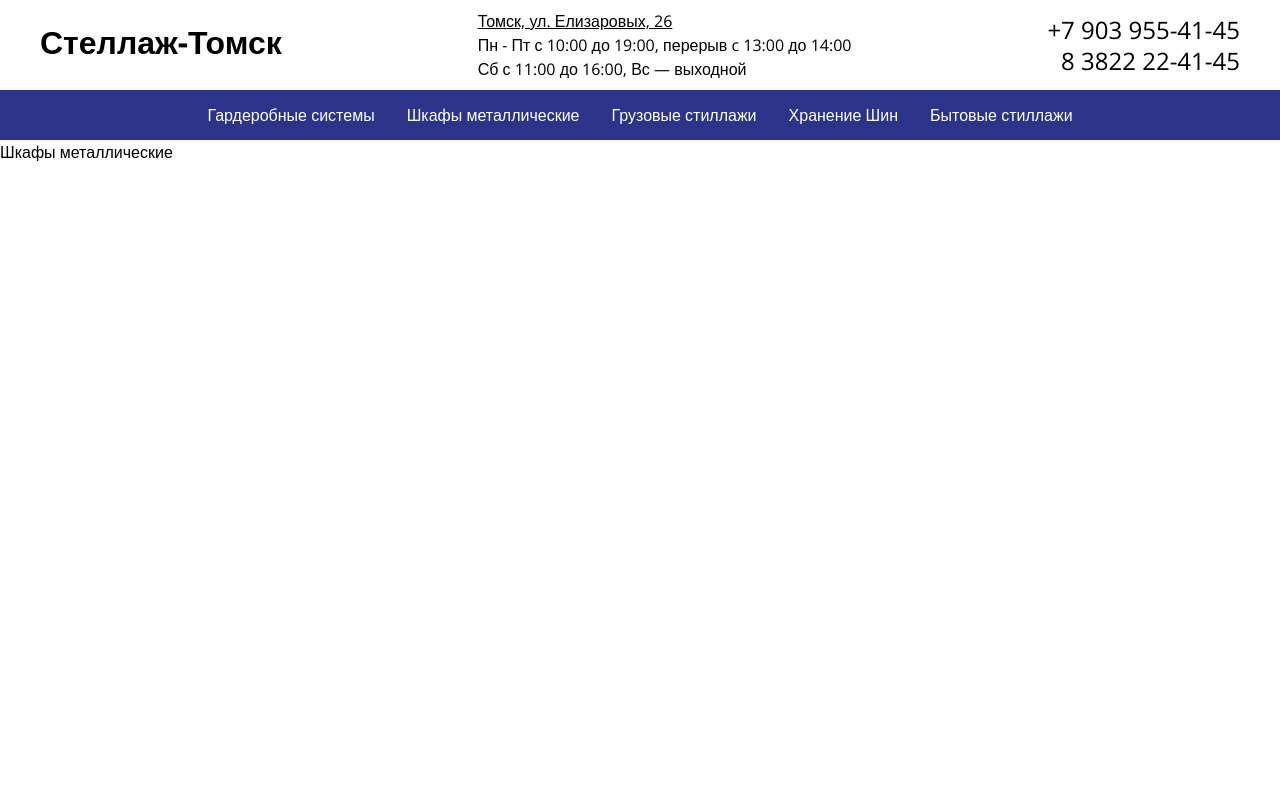
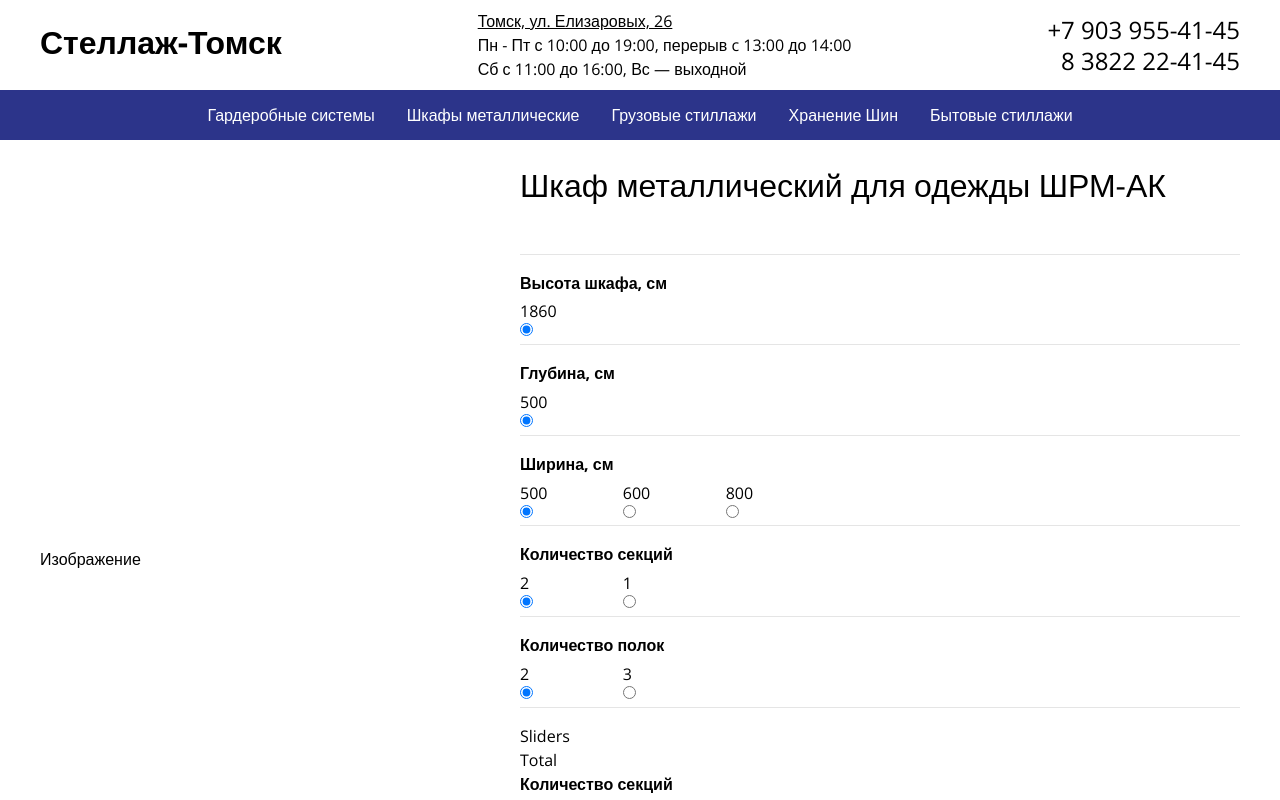
Before and after one commit to Skydescent/racks_production, a React (Create React App) app in the folder client/: page /shkafy_metallicheskiye in a window 1280 px wide. Shown: the top 800 px of the page. Built offline with nearby package versions, Linux system fonts and the light colour scheme.

Commit message:
refactor activeInputs functions in helper.js

```diff
--- a/client/src/App.js
+++ b/client/src/App.js
@@ -5,6 +5,7 @@ import "./styles/styles.css";
 import "./styles/media.css";
 
 import Racks from "./pages/Racks";
+import MetalCabinets from "./pages/MetalCabinets";
 
 function App() {
   return (
@@ -18,7 +19,7 @@ function App() {
           <div>Гардеробные системы</div>
         </Route>
         <Route exact path="/shkafy_metallicheskiye">
-          <div>Шкафы металлические</div>
+          <MetalCabinets />
         </Route>
         <Route exact path="/gruzovyye">
           <div>Грузовые стиллажи</div>
--- a/client/src/components/Calculator.js
+++ b/client/src/components/Calculator.js
@@ -1,18 +1,58 @@
-import React from "react";
+import React, { useState } from "react";
 import InputsField from "./InputsField";
 
-const Calculator = ({ fieldsSet }) => {
+import { getAllProductPropsValues, syncActiveInputs } from "../helpers";
+
+const Calculator = ({
+  fieldsSet,
+  productsProps,
+  initialProduct,
+  propsGroups = [],
+  except = ["price"],
+}) => {
+  const [productState, setProductState] = useState(initialProduct);
+
+  const propValues = getAllProductPropsValues(
+    productsProps,
+    propsGroups,
+    except
+  );
+
+  const handleInputChange = (
+    propsGroupName,
+    changedPropName,
+    changedPropValue
+  ) => {
+    setProductState((prev) => {
+      const newProductState = { ...prev };
+
+      syncActiveInputs(
+        productsProps,
+        newProductState,
+        propsGroupName,
+        changedPropName,
+        changedPropValue,
+        except
+      );
+
+      newProductState[propsGroupName][changedPropName].value = changedPropValue;
+      //newRack.total = calculateTotalPrice(newRack, racksProps);
+      return newProductState;
+    });
+  };
+
   return (
     <div>
       {fieldsSet.map((field) => (
         <InputsField
+          key={field.propGroup + "_" + field.propName}
           title={field.title}
           propGroup={field.propGroup}
           propName={field.propName}
-          propValues={field.propValues}
-          activeInputs={field.activeInputs}
-          currentValue={field.currentValue}
-          handleInputChange={field.handleInputChange}
+          propValues={propValues[field.propGroup][field.propName]}
+          activeInputs={productState[field.propGroup][field.propName].active}
+          currentValue={productState[field.propGroup][field.propName].value}
+          handleInputChange={handleInputChange}
         />
       ))}
       <div className="flex grid_2 range">Sliders</div>
--- a/client/src/helpers.js
+++ b/client/src/helpers.js
@@ -1,3 +1,9 @@
+const getUniqueValuesArr = (arr) => [...new Set(arr)];
+
+const currentActiveValue = (currentValue, active) => {
+  return active.includes(currentValue) ? currentValue : active[0];
+};
+
 const getCostByQntRange = (ranges, rangePropName, qnt) =>
   ranges.filter((item) => {
     if (item[rangePropName] === "all") {
@@ -52,28 +58,103 @@ export const getNamesFromRackState = (
   };
 };
 
-export const getProductPropValues = (racksProps, prop) => [
-  ...new Set(
-    racksProps.map((item) =>
+export const getProductPropValues = (productsProps, prop) =>
+  getUniqueValuesArr(
+    productsProps.map((item) =>
       item.name ? { title: item.name, value: item[prop] } : item[prop]
     )
-  ),
-];
+  );
+
+const getGroupPropsValues = (propsGroup, except) =>
+  Object.fromEntries(
+    Object.keys(propsGroup[0])
+      .filter((propName) => !except.includes(propName))
+      .map((propName) => [propName, getProductPropValues(propsGroup, propName)])
+  );
+
+export const getAllProductPropsValues = (
+  productsProps,
+  propsGroupsNames = [],
+  except = ["price"]
+) =>
+  propsGroupsNames.length === 0
+    ? getGroupPropsValues(productsProps, except)
+    : Object.fromEntries(
+        propsGroupsNames.map((groupName) => [
+          groupName,
+          getGroupPropsValues(productsProps[groupName], except),
+        ])
+      );
 
 export const createActiveInputs = (
-  productProps,
+  propsGroup,
   changedPropName,
   changedPropValue,
-  propName
+  relatedPropName
 ) =>
-  productProps
+  getUniqueValuesArr(
+    propsGroup
       .filter((props) => {
         if (props[changedPropName] !== changedPropValue) {
           return false;
         }
         return true;
       })
-    .map((props) => props[propName]);
+      .map((props) => props[relatedPropName])
+  );
+
+export const getActiveInputs = (
+  productsPropsGroup,
+  productStateGroup,
+  changedPropName,
+  changedPropValue,
+  except
+) => {
+  console.log(productStateGroup);
+  const activeInputsArr = Object.keys(productStateGroup)
+    .filter(
+      (relatedPropName) =>
+        relatedPropName !== changedPropName && !except.includes(relatedPropName)
+    )
+    .map((propName) => [
+      propName,
+      createActiveInputs(
+        productsPropsGroup,
+        changedPropName,
+        changedPropValue,
+        propName
+      ),
+    ]);
+
+  return Object.fromEntries(activeInputsArr);
+};
+
+export const syncActiveInputs = (
+  productsProps,
+  productState,
+  propsGroupName,
+  changedPropName,
+  changedPropValue,
+  except
+) => {
+  const activeInputs = getActiveInputs(
+    productsProps[propsGroupName],
+    productState[propsGroupName],
+    changedPropName,
+    changedPropValue,
+    except
+  );
+
+  Object.keys(activeInputs).forEach((propName) => {
+    productState[propsGroupName][propName].active = activeInputs[propName];
+    productState[propsGroupName][propName].value = currentActiveValue(
+      productState[propsGroupName][propName].value,
+      activeInputs[propName]
+    );
+  });
+
+  return productState;
+};
 
 export const calculateTotalPrice = (rackState, productProps) => {
   const {
--- a/client/src/pages/MetalCabinets.js
+++ b/client/src/pages/MetalCabinets.js
@@ -1,25 +1,38 @@
 import React from "react";
-import Calculator from "../components/Calculator;";
+import Calculator from "../components/Calculator";
 import { metalCabinets } from "../products/metalCabinets";
-import { racksProps } from "../products/racks";
 
 const MetalCabinets = () => {
-  racksProps = metalCabinets[0].version;
+  const metalCabinetsProps = metalCabinets[0];
+  const initialMetalCabinet = metalCabinetsProps.initialState;
   const fieldsSet = [
-    { title: "Высота шкафа, см", propName: "height" },
-    { title: "Глубина, см", propName: "depth" },
-    { title: "Ширина, см", propName: "width" },
-    { title: "Количество секций", propName: "sectionsQnt" },
-    { title: "Количество полок", propName: "shelvesQnt" },
+    { title: "Высота шкафа, см", propName: "height", propGroup: "versions" },
+    { title: "Глубина, см", propName: "depth", propGroup: "versions" },
+    { title: "Ширина, см", propName: "width", propGroup: "versions" },
+    {
+      title: "Количество секций",
+      propName: "sectionsQnt",
+      propGroup: "versions",
+    },
+    {
+      title: "Количество полок",
+      propName: "shelvesQnt",
+      propGroup: "versions",
+    },
   ];
 
   return (
-    <section class="content-inner product">
+    <section className="content-inner product">
       <div id="mark1" className="product_calc">
         <div>Изображение</div>
         <div>
           <h1>Шкаф металлический для одежды ШРМ-АК</h1>
-          <Calculator fieldsSet={fieldsSet} racksProps={racksProps} />
+          <Calculator
+            fieldsSet={fieldsSet}
+            productsProps={metalCabinetsProps}
+            initialProduct={initialMetalCabinet}
+            propsGroups={["versions"]}
+          />
 
           <strong>Количество секций</strong>
 
--- a/client/src/products/metalCabinets.js
+++ b/client/src/products/metalCabinets.js
@@ -1,7 +1,7 @@
 export const metalCabinets = [
   {
     name: "Шкаф металлический для одежды ШРМ-АК",
-    version: [
+    versions: [
       {
         depth: 500,
         width: 500,
@@ -36,7 +36,7 @@ export const metalCabinets = [
       },
     ],
     initialState: {
-      version: {
+      versions: {
         depth: { value: 500, active: [500] },
         width: { value: 500, active: [500, 600, 800] },
         height: { value: 1860, active: [1860] },
```
Also changed, not shown: 1 other file (tests, documents, lock files or other folders). Lines whose indentation alone changed are shown as unchanged.
